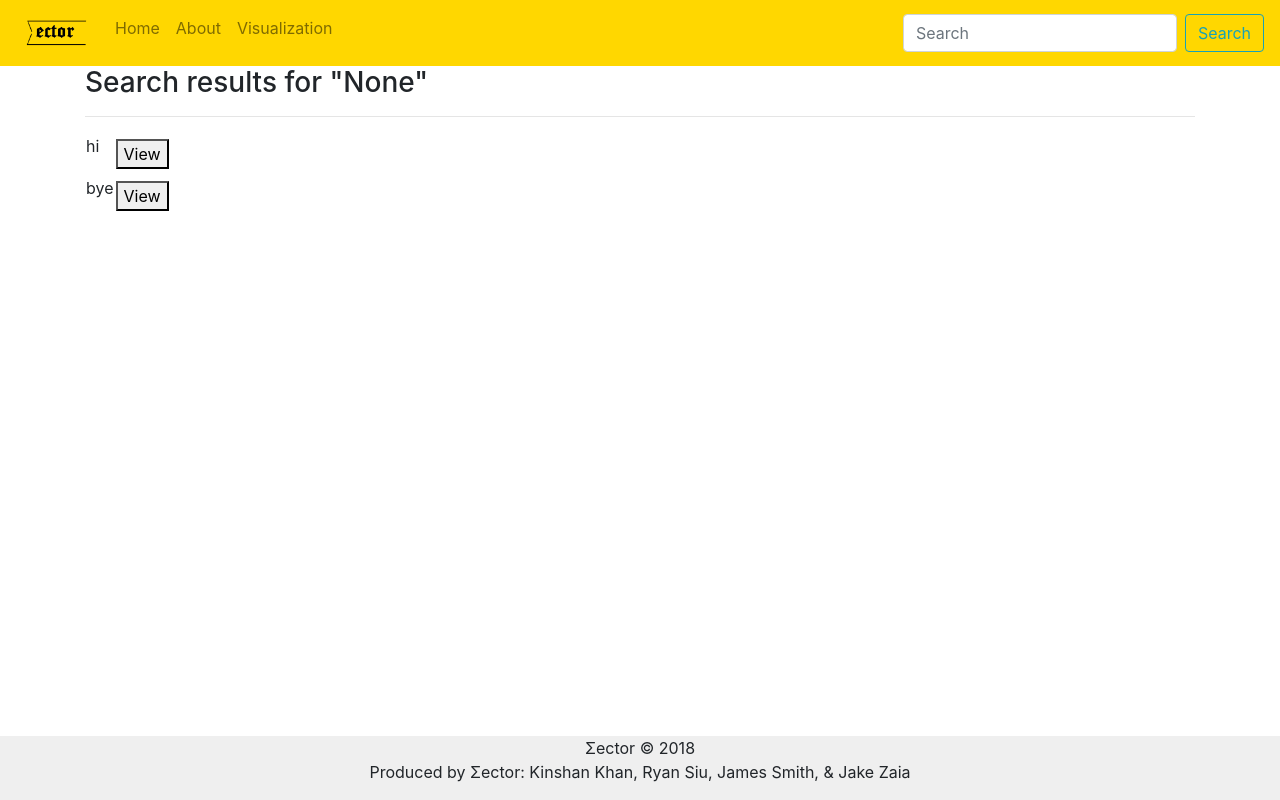
After one commit to khinshankhan/Sector-Data_Visualization, a Flask app: page /search in a window 1280 px wide. The commit adds this page. Run offline with Flask 2, Linux system fonts and the light colour scheme; some libraries are stand-ins or nearby versions.

Commit message:
search isn't fully working.. pushing what i have before i forget

```diff
--- a/app.py
+++ b/app.py
@@ -1,9 +1,14 @@
-from flask import Flask, render_template, request, flash
+from __future__ import print_function
+from flask import Flask, render_template, request, flash, redirect, url_for
 import json
-
-import json
+import sys
 
 app = Flask(__name__)
+
+#PRINTS STUFF!!!!
+def eprint(*args, **kwargs):
+    print(*args, file=sys.stderr, **kwargs)
+    return
 
 @app.route('/')
 def root():
@@ -22,6 +27,17 @@ def visualization():
     '''
     return render_template('visualization.html', dataset_name="the world's top 15 most populous countries", dataset_size=15, data_file='WorldPopulation.csv', chart_name="Percentage of Population of the 15 Most Populous Countries", time=60)
 
+@app.route('/searchjs', methods=['POST'])
+def searchjs():
+    st = request.form['searchtext']
+    return redirect(url_for('search', st=st))
+
+@app.route('/search', methods=['POST', 'GET'])
+def search():
+    st = request.args.get('st')
+    result = ['hi', 'bye']
+    return render_template('search.html', s_text = st, results = result)
+
 if __name__ == "__main__":
     app.debug = True
     app.run()
--- a/templates/base.html
+++ b/templates/base.html
@@ -25,6 +25,7 @@
 
     <!-- Custom CSS -->
     <link rel="stylesheet" type="text/css" href="{{ url_for('static', filename='css/base.css') }}"/>
+
     {% block links_or_scripts %}
     {% endblock %}
   </head>
@@ -51,12 +52,10 @@
 
 	<!-- Commented for demo purposes. Also unsure if we want the snippets idea -->
 	<!-- button help https://getbootstrap.com/docs/4.0/components/buttons/ -->
-	<!--
-            <form class="form-inline my-2 my-lg-0">
-              <input class="form-control mr-sm-2" type="search" placeholder="Search" aria-label="Search">
-              <button class="btn btn-outline-info my-2 my-sm-0" type="submit">Search</button>
-            </form>
-	    -->
+        <form class="form-inline my-2 my-lg-0" method="POST" action="/searchjs">
+          <input class="form-control mr-sm-2" type="search" placeholder="Search" aria-label="Search" name="searchtext">
+          <button class="btn btn-outline-info my-2 my-sm-0" id="search_button" type="submit">Search</button>
+        </form>
       </div>
     </nav>
 
@@ -74,7 +73,6 @@
 
     <!-- Footer - Consistent across all pages-->
     <footer class="fixed-bottom">
-      <hr>
       <p class="footer_text">
         Σector &copy;
 	<span id="copyright">
--- /dev/null
+++ b/templates/search.html
@@ -0,0 +1,30 @@
+{% extends 'base.html' %}
+
+{% block links_or_scripts %}
+<link rel="stylesheet" type="text/css" href="{{ url_for('static', filename='css/search.css') }}"/>
+{% endblock %}
+
+{% block c_title %}
+Search Results
+{% endblock %}
+
+{% block content %}
+<h3>Search results for "{{s_text}}"</h3>
+<hr>
+<table>
+  {% for i in results %}
+  <tr id="result">
+    <form method="POST" action="/visualization">
+      <td class="name">
+	<p>{{i}}</p>
+	<input type="hidden" name="user" value={{i}}>
+      </td>
+      <td class="go">
+	<button class="button" id="link" type="submit"> View </button>
+      </td>
+    </form>
+  </tr>
+  {% endfor %}
+</table>
+
+{% endblock %}
```
Also changed, not shown: static/js/searching.js (added, +11 -0 lines), templates/about.html (+21 -0 lines).
